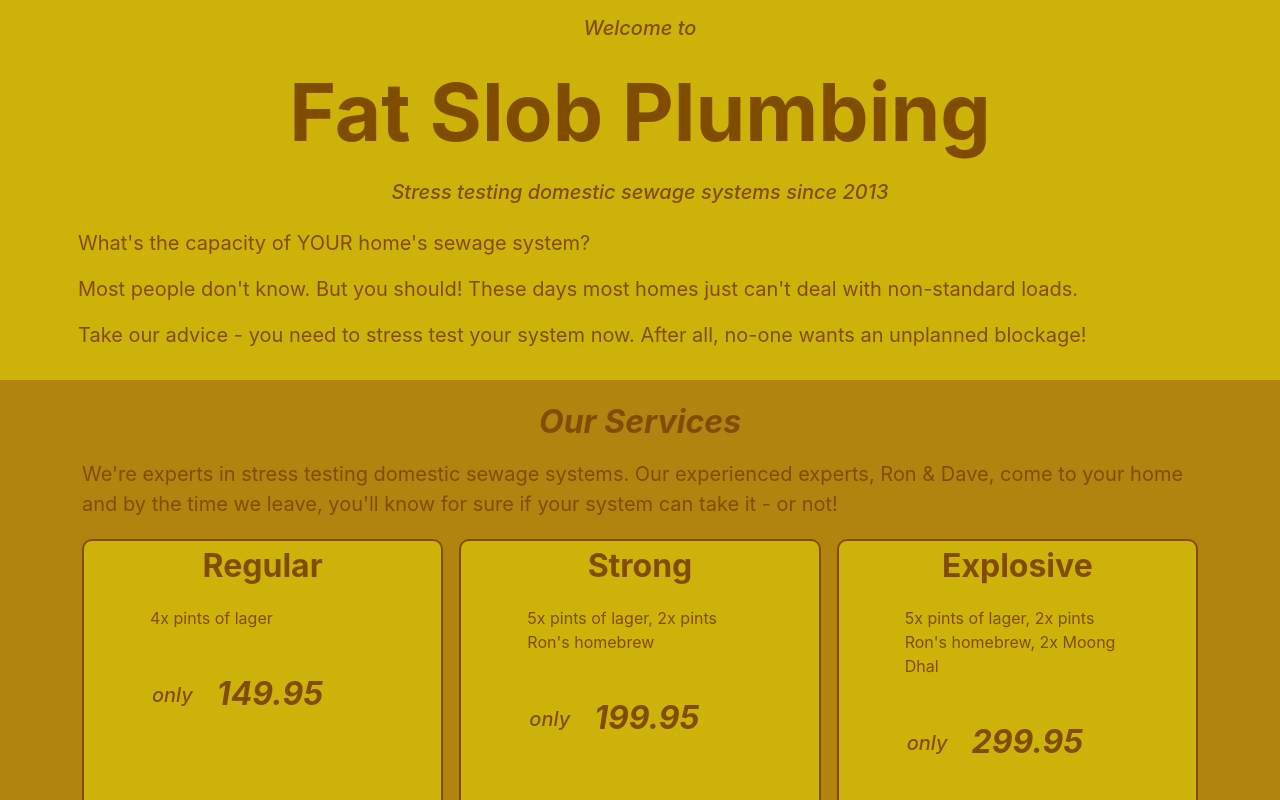
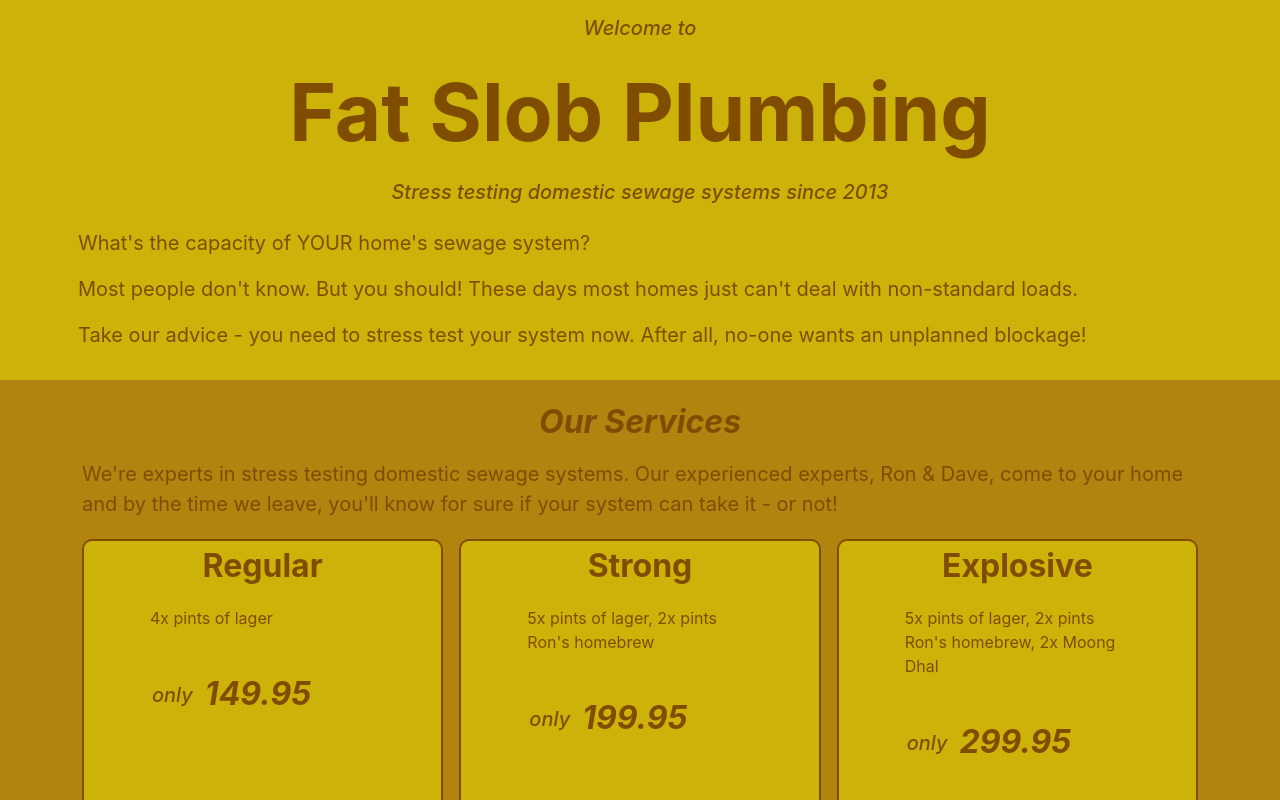
Before and after one commit to headexpanded/fat_slob_plumbing, a Next.js app: page / in a window 1280 px wide. Shown: the top 800 px of the page. Built offline with nearby package versions, Linux system fonts and the light colour scheme.

Commit message:
services prices

```diff
--- a/components/fspcards/ServicesCard.tsx
+++ b/components/fspcards/ServicesCard.tsx
@@ -24,7 +24,7 @@ export const ServicesCard =({title, content, price}:ServicesCardProps) =>{
                 <div className="col pe-0">
                     <Typography.SubHeader content ="only"/>
                 </div>
-                <div className="col">
+                <div className="col ps-0">
                     <Typography.SectionTitle content = {price}/>
                 </div>
             </div>
```
